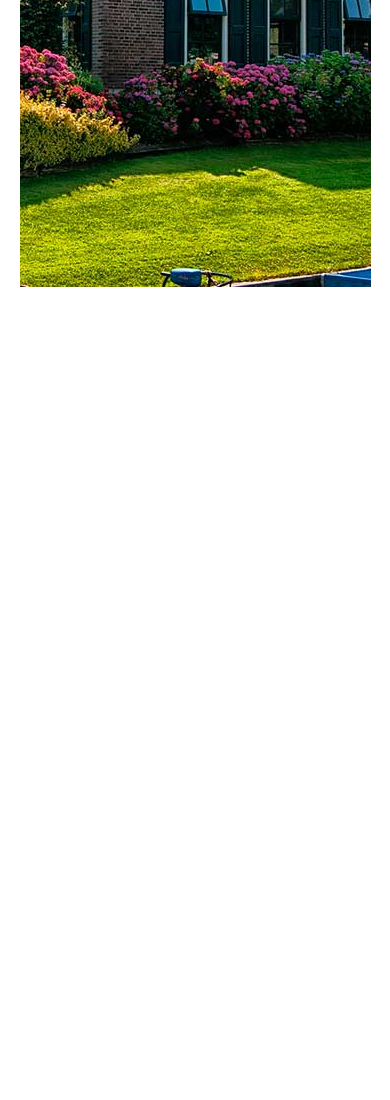
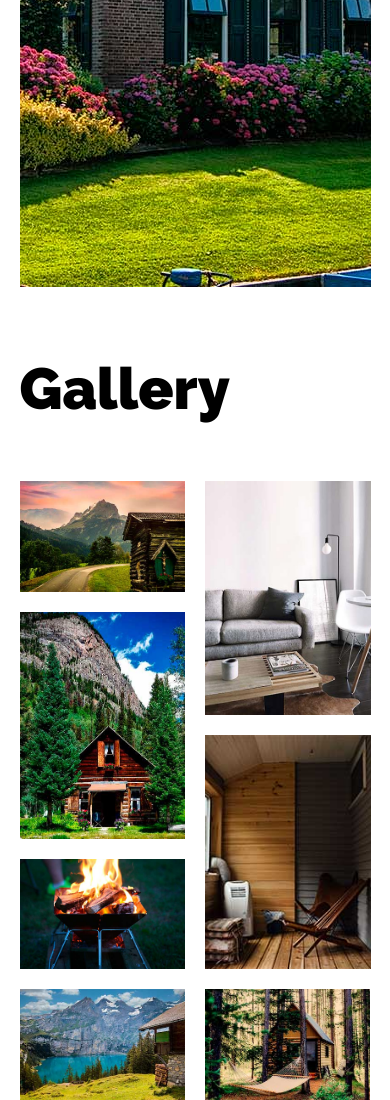
Before and after one commit to LaietiMcLean/ForestArchitecture-website, a plain HTML site: page index.html in a window 390 px wide. Shown: the part 5970-7070 px from the top of the page. Before the commit the page ends 6257 px from the top, so only its background shows below. Drawn offline with Linux system fonts and the light colour scheme.

Commit message:
style(): add responsive gallery style

```diff
--- a/index.html
+++ b/index.html
@@ -93,8 +93,32 @@
           <a href="#" class="btn">More Info</a>
         </div>
       </div>
-
-
     </main>
+    <section class="container mt-5">
+        <h2>Gallery</h2>
+        <div class="gallery">
+            <div class="image">
+                <img src="img/imagen_1.jpg" alt="gallery image">
+            </div>
+            <div class="image">
+                <img src="img/imagen_2.jpg" alt="gallery image">
+            </div>
+            <div class="image">
+                <img src="img/imagen_3.jpg" alt="gallery image">
+            </div>
+            <div class="image">
+                <img src="img/imagen_4.jpg" alt="gallery image">
+            </div>
+            <div class="image">
+                <img src="img/imagen_5.jpg" alt="gallery image">
+            </div>
+            <div class="image">
+                <img src="img/imagen_6.jpg" alt="gallery image">
+            </div>
+            <div class="image">
+                <img src="img/imagen_7.jpg" alt="gallery image">
+            </div>
+        </div>
+    </section>
   </body>
 </html>
--- a/styles/styles.css
+++ b/styles/styles.css
@@ -305,3 +305,57 @@ img {
         padding: 2rem 2rem 2rem 0;
     }
 }
+
+/*Gallery - Section*/
+
+.gallery {
+    display: grid;
+    grid-template-columns: repeat(2, 1fr);
+    gap: 2rem;
+}
+
+.gallery img {
+    object-fit: cover;
+    height: 100%;
+}
+
+@media (min-width: 768px) {
+      .gallery {
+        grid-template-columns: repeat(3, 1fr);
+      }
+}
+
+ .gallery .image:nth-child(2) {
+    grid-column: 2 / 3;
+    grid-row:  1 / 3;
+}
+
+@media (min-width: 768px) {
+    .gallery .image:nth-child(2) {
+        grid-column: 1 / 2;
+        grid-row:  2 / 4;
+    }
+}
+
+ .gallery .image:nth-child(3) {
+    grid-column: 2 / 3;
+    grid-row:  3 / 5;
+}
+
+@media (min-width: 768px) {
+    .gallery .image:nth-child(3) {
+        grid-column: 2 / 3;
+        grid-row:  1 / 2;
+    }
+}
+
+ .gallery .image:nth-child(6) {
+    grid-row:  2 / 4;
+}
+
+@media (min-width: 768px) {
+    .gallery .image:nth-child(6) {
+        grid-column: 3 / 4;
+        grid-row:  1 / 3;
+    }
+}
```
